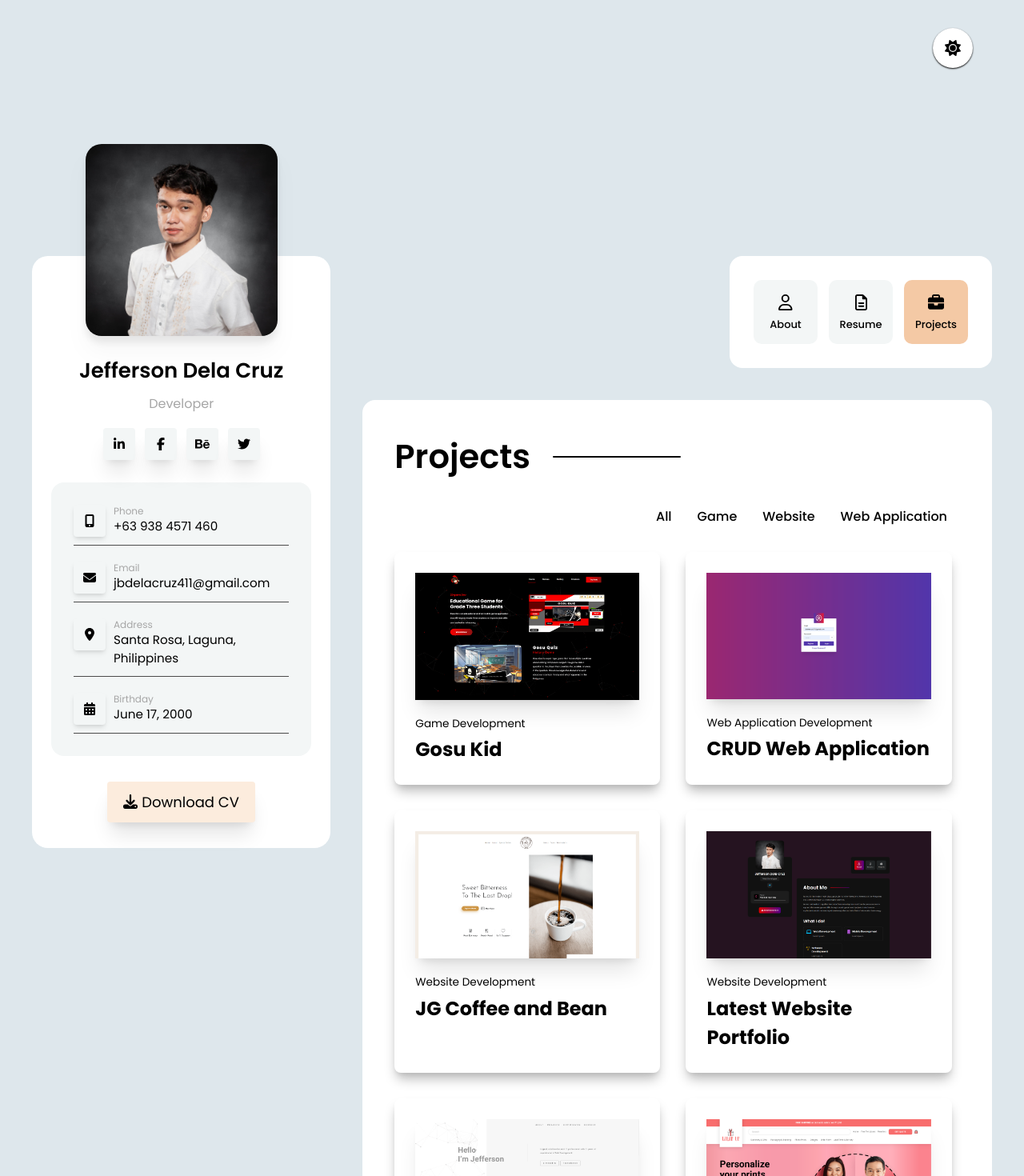
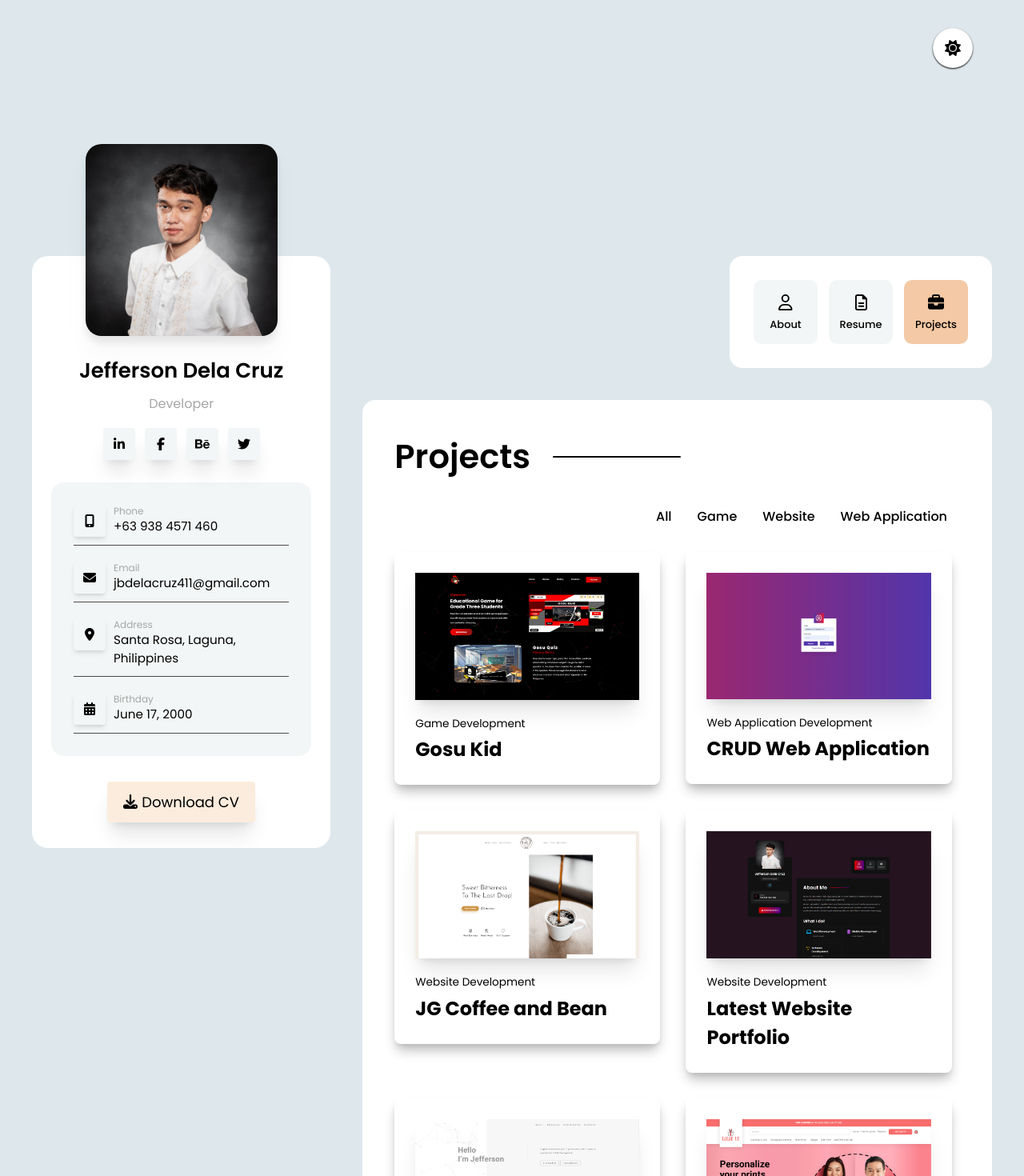
Before and after one commit to IDevl/dizi, a React (Create React App) app: page /#/projects in a window 1280 px wide. Shown: the top 1470 px of the page at 80% size. Built offline with nearby package versions, Linux system fonts and the light colour scheme.

Commit message:
project - fix project grid

```diff
--- a/src/pages/projects/projects.jsx
+++ b/src/pages/projects/projects.jsx
@@ -33,7 +33,7 @@ export default function Projects({setProject}) {
             Web Application{" "}
           </li>
         </ul>
-        <motion.div className="flex flex-wrap gap-8 mt-8 min-h-[100vh]">
+        <motion.div className="flex flex-wrap items-start gap-8 mt-8 min-h-[100vh]">
           {projects
             .filter((projects) => projects.category.includes(category))
             .map((projects) => (
```
